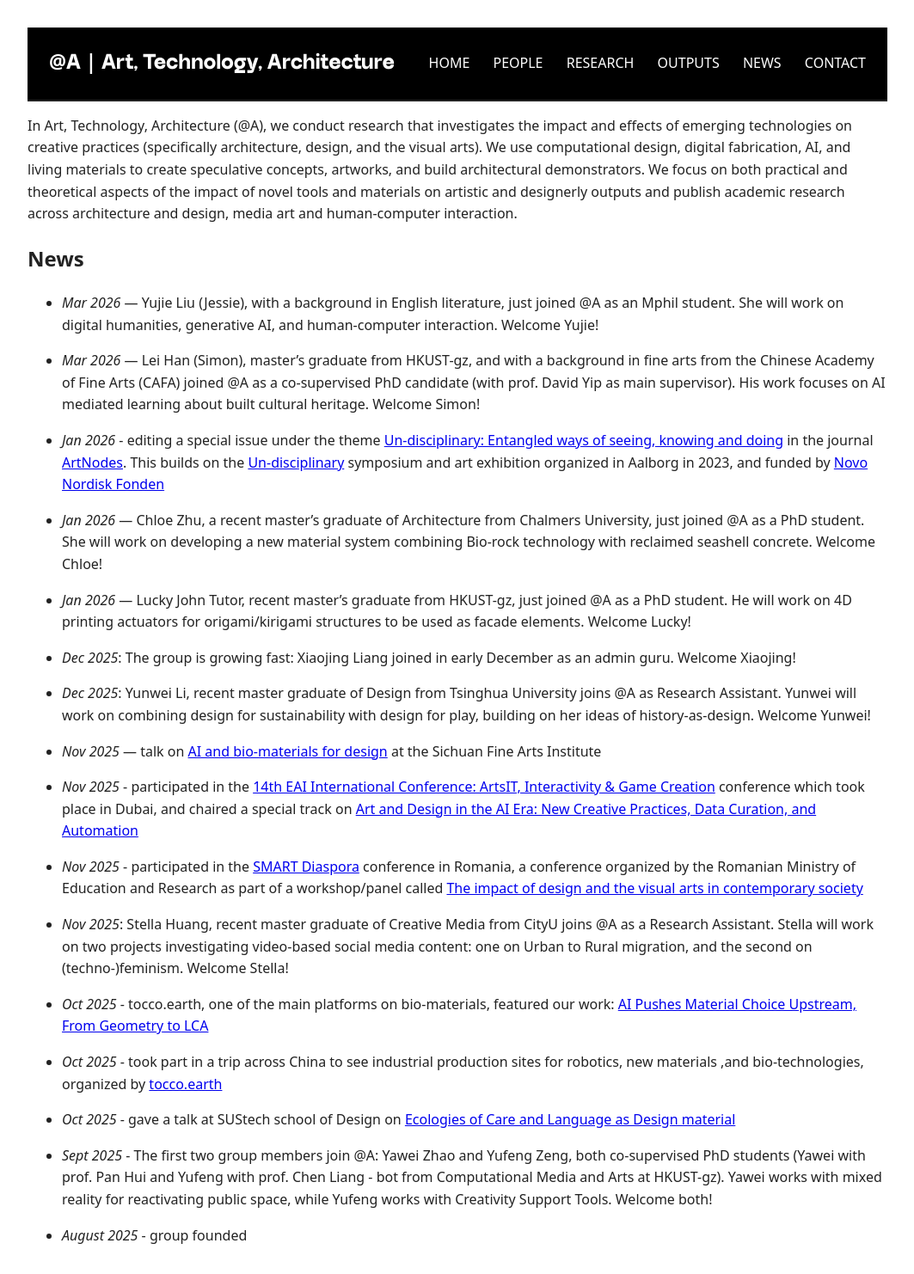
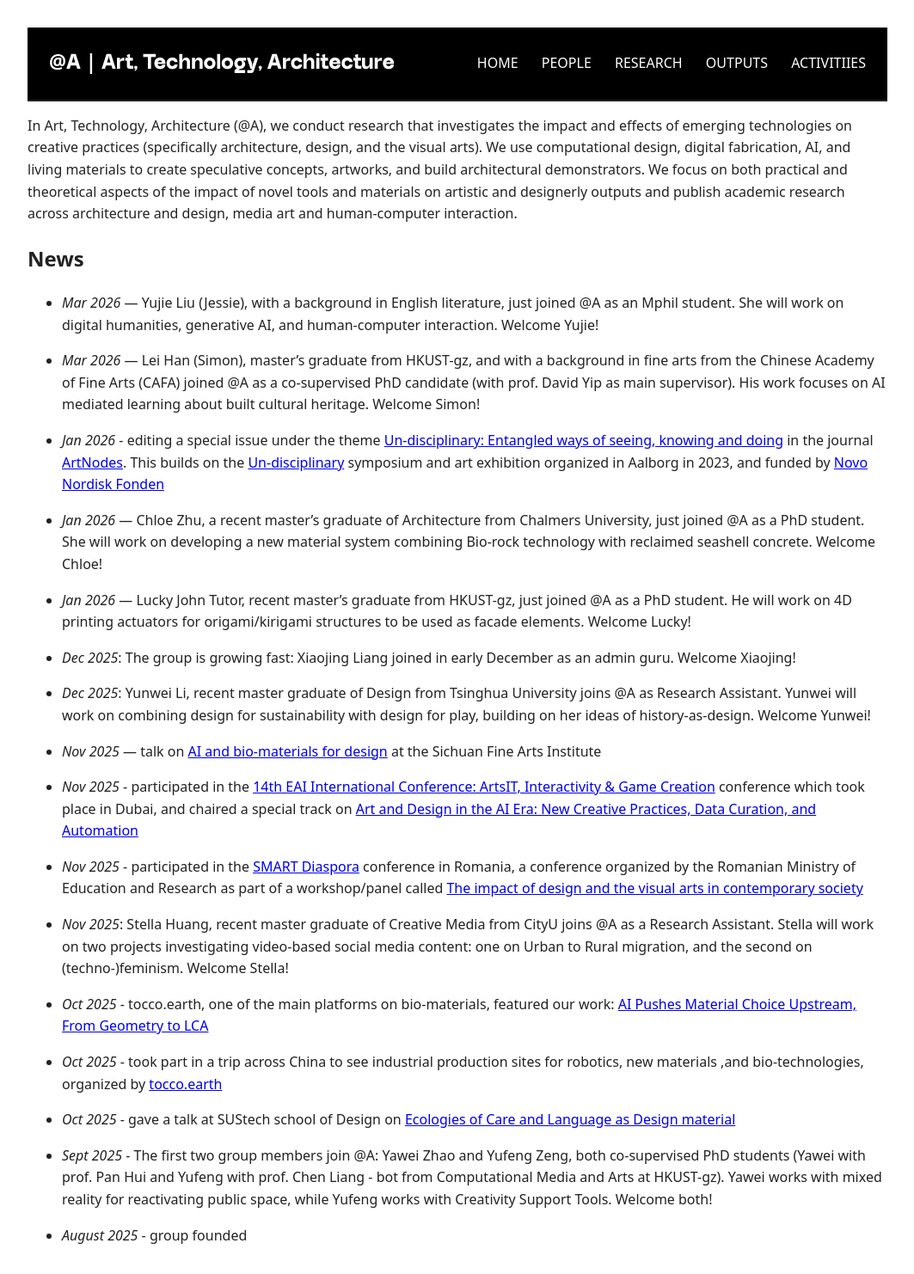
Before and after one commit to anqua/at-a, a Jekyll site: the page built from index.md, in a window 1280 px wide. Shown: the whole page at 86% size, without its empty margins (108-1171 px from the left). Built offline with Jekyll 4.4.1, drawn with Linux system fonts in a browser that asks for light colours; some web fonts are replaced.

Commit message:
Update default.html

```diff
--- a/_layouts/default.html
+++ b/_layouts/default.html
@@ -21,8 +21,7 @@
       <a href="https://anqua.github.io/at-a/people">PEOPLE</a>
       <a href="https://anqua.github.io/at-a/research">RESEARCH</a>
       <a href="https://anqua.github.io/at-a/outputs">OUTPUTS</a>
-      <a href="https://anqua.github.io/at-a/news">NEWS</a>
-      <a href="https://anqua.github.io/at-a/contact">CONTACT</a>
+      <a href="https://anqua.github.io/at-a/news">ACTIVITIIES</a>
     </nav>
   </div>
 </header>
```
